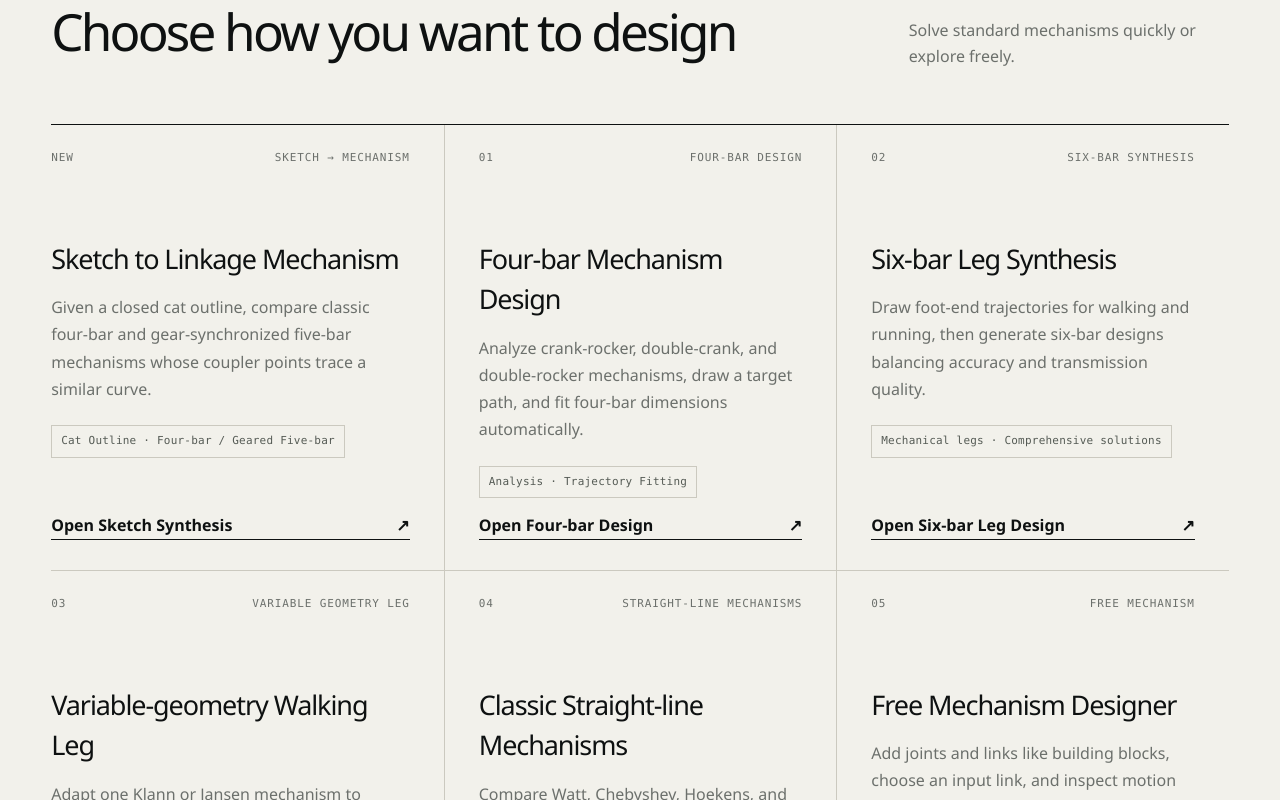
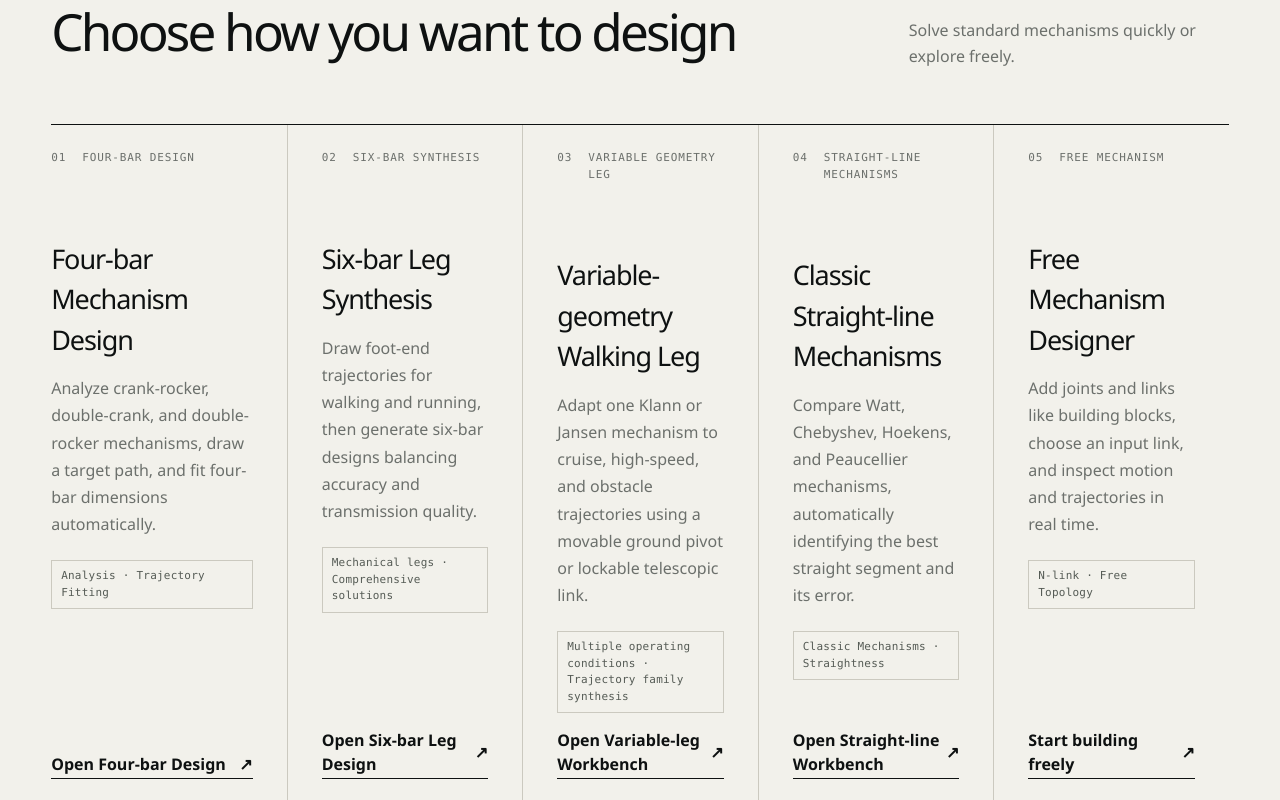
Before and after one commit to tutao0123/open-linkage, a Next.js app: page /en in a window 1280 px wide. Shown: the part 920-1720 px from the top of the page. Built offline with nearby package versions, Linux system fonts and the light colour scheme.

Commit message:
hide sketch tools behind dev page

```diff
--- /dev/null
+++ b/src/app/[locale]/dev/dev-page.module.css
@@ -0,0 +1,114 @@
+.shell {
+  min-height: 100vh;
+  padding: 28px clamp(22px, 5vw, 72px) 72px;
+  background: #f4f3ed;
+  color: #171b1a;
+}
+
+.nav {
+  display: flex;
+  justify-content: space-between;
+  align-items: center;
+  padding-bottom: 24px;
+  border-bottom: 1px solid #c9cbc3;
+}
+
+.nav a,
+.eyebrow,
+.badge,
+.meta {
+  font: 11px "Cascadia Mono", Consolas, monospace;
+  letter-spacing: .08em;
+  text-transform: uppercase;
+}
+
+.nav a:hover,
+.card a:hover {
+  background: #c7fb43;
+}
+
+.intro {
+  max-width: 820px;
+  padding: clamp(72px, 11vw, 150px) 0 70px;
+}
+
+.eyebrow {
+  margin: 0 0 18px;
+  color: #687068;
+}
+
+.intro h1 {
+  margin: 0;
+  font-size: clamp(52px, 8vw, 112px);
+  font-weight: 480;
+  line-height: .9;
+  letter-spacing: -.065em;
+}
+
+.intro p:last-child {
+  max-width: 610px;
+  margin: 30px 0 0;
+  color: #626962;
+  font-size: 16px;
+  line-height: 1.75;
+}
+
+.grid {
+  display: grid;
+  grid-template-columns: minmax(0, 1.5fr) minmax(230px, .5fr);
+  border-top: 1px solid #171b1a;
+  border-bottom: 1px solid #c9cbc3;
+}
+
+.card,
+.note {
+  padding: 34px 32px 36px 0;
+}
+
+.note {
+  padding-left: 32px;
+  border-left: 1px solid #c9cbc3;
+}
+
+.badge {
+  display: inline-block;
+  padding: 7px 9px;
+  border: 1px solid #171b1a;
+  background: #c7fb43;
+}
+
+.card h2 {
+  max-width: 720px;
+  margin: 72px 0 18px;
+  font-size: clamp(34px, 5vw, 68px);
+  font-weight: 500;
+  line-height: 1;
+  letter-spacing: -.055em;
+}
+
+.card p,
+.note p {
+  max-width: 650px;
+  color: #626962;
+  line-height: 1.7;
+}
+
+.card a {
+  display: flex;
+  justify-content: space-between;
+  max-width: 410px;
+  margin-top: 48px;
+  padding: 15px 0 7px;
+  border-bottom: 1px solid #171b1a;
+  font-weight: 700;
+}
+
+.meta {
+  color: #687068;
+}
+
+@media (max-width: 760px) {
+  .grid { grid-template-columns: 1fr; }
+  .note { padding-left: 0; border-top: 1px solid #c9cbc3; border-left: 0; }
+  .card { padding-right: 0; }
+}
--- /dev/null
+++ b/src/app/[locale]/dev/page.tsx
@@ -0,0 +1,50 @@
+import type { Metadata } from "next";
+import Link from "next/link";
+import { notFound } from "next/navigation";
+
+import { isLanguage } from "@/lib/i18n";
+
+import styles from "./dev-page.module.css";
+
+type Props = { params: Promise<{ locale: string }> };
+
+export const metadata: Metadata = {
+  title: "OpenLink Dev Lab",
+  robots: { index: false, follow: false },
+};
+
+export default async function DevPage({ params }: Props) {
+  const { locale } = await params;
+  if (!isLanguage(locale)) notFound();
+  const zh = locale === "zh";
+
+  return (
+    <main className={styles.shell}>
+      <nav className={styles.nav}>
+        <Link href={`/${locale}`}>OpenLinkage</Link>
+        <span className={styles.meta}>PRIVATE PREVIEW / DEV</span>
+      </nav>
+
+      <section className={styles.intro}>
+        <p className={styles.eyebrow}>EXPERIMENTAL WORKBENCHES</p>
+        <h1>{zh ? "开发实验室" : "Development lab"}</h1>
+        <p>{zh ? "尚未进入正式产品导航的实验功能。链接可直接访问，但不会出现在主页面或常规工作台入口中。" : "Experimental tools that are not yet part of the public product navigation. They remain directly accessible without appearing on the homepage."}</p>
+      </section>
+
+      <section className={styles.grid}>
+        <article className={styles.card}>
+          <span className={styles.badge}>ACTIVE EXPERIMENT</span>
+          <h2>Sketch → Mechanism</h2>
+          <p>{zh ? "从固定猫轮廓出发，对比四杆、齿轮同步 X–Y 与双槽凸轮方案，并观察绘图点如何形成目标轨迹。" : "Compare four-bar, geared X–Y and dual-groove cam solutions for the fixed cat outline, then inspect how the drawing point produces the target trajectory."}</p>
+          <Link href={`/${locale}/sketch-mechanism`}>
+            {zh ? "进入实验模块" : "Open experiment"}<span aria-hidden="true">↗</span>
+          </Link>
+        </article>
+        <aside className={styles.note}>
+          <p className={styles.meta}>VISIBILITY</p>
+          <p>{zh ? "此页面不在主导航中公开，也设置为不参与搜索引擎索引。后续功能稳定后，再决定是否进入正式工作台。" : "This page is absent from the main navigation and excluded from search indexing. It can move into the public workbenches after the feature matures."}</p>
+        </aside>
+      </section>
+    </main>
+  );
+}
--- /dev/null
+++ b/src/app/dev/page.tsx
@@ -0,0 +1,5 @@
+import { redirect } from "next/navigation";
+
+export default function LegacyDevPage() {
+  redirect("/zh/dev");
+}
--- a/src/app/globals.css
+++ b/src/app/globals.css
@@ -72,14 +72,15 @@ a { color:inherit; text-decoration:none; }
 .section-title>div>p { margin:0 0 12px; color:var(--muted); }
 .section-title h2 { margin:0; font-size:clamp(35px,4vw,58px); letter-spacing:-.055em; }
 .section-note { max-width:320px; margin:0; color:var(--muted); line-height:1.6; }
-.workbench-grid { display:grid; grid-template-columns:repeat(3,minmax(0,1fr)); border-top:1px solid var(--ink); }
+.workbench-grid { display:grid; grid-template-columns:repeat(5,minmax(0,1fr)); border-top:1px solid var(--ink); }
 .workbench-card { min-width:0; min-height:420px; padding:25px 34px 30px 0; display:flex; flex-direction:column; border-bottom:1px solid var(--line); }
 .workbench-card+.workbench-card { padding-left:34px; border-left:1px solid var(--line); }
-.workbench-card:nth-child(3n+1) { padding-left:0; border-left:0; }
-.workbench-meta { display:flex; flex-wrap:wrap; justify-content:space-between; gap:8px 18px; color:var(--muted); }
-.workbench-card h3 { margin:72px 0 15px; font-size:27px; letter-spacing:-.04em; overflow-wrap:anywhere; }
-.workbench-card>p { margin:0; color:var(--muted); line-height:1.7; }
-.workbench-status { width:fit-content; max-width:100%; margin-top:22px; padding:7px 9px; border:1px solid var(--line); color:#555b55; letter-spacing:.02em; overflow-wrap:anywhere; }
+.workbench-meta { min-width:0; display:grid; grid-template-columns:auto minmax(0,1fr); gap:16px; align-items:start; color:var(--muted); }
+.workbench-meta>span { min-width:0; }
+.workbench-meta>span:last-child { overflow-wrap:anywhere; }
+.workbench-card h3 { margin:72px 0 15px; font-size:27px; letter-spacing:-.04em; }
+.workbench-card>p { margin:0; color:var(--muted); line-height:1.7; overflow-wrap:anywhere; }
+.workbench-status { align-self:flex-start; width:fit-content; max-width:100%; margin-top:22px; padding:7px 9px; border:1px solid var(--line); color:#555b55; letter-spacing:.02em; white-space:normal; overflow-wrap:anywhere; }
 .workbench-card>a { margin-top:auto; padding:15px 0 2px; display:flex; justify-content:space-between; align-items:center; border-bottom:1px solid var(--ink); font-weight:680; }
 .workbench-card>a:hover { padding-left:9px; padding-right:9px; background:var(--acid); }
 footer { display:flex; justify-content:space-between; padding:24px 0 34px; border-top:1px solid var(--line); color:var(--muted); }
--- a/src/components/four-bar-lab.tsx
+++ b/src/components/four-bar-lab.tsx
@@ -325,7 +325,6 @@ export function FourBarLab() {
           OpenLinkage
         </Link>
         <div className={styles.headerMeta}>
-          <Link href="/sketch-mechanism">草图生成机构</Link>
           <Link href="/straight-line">直线机构</Link>
           <Link href="/leg">六杆腿设计</Link>
           <Link href="/variable-leg">可变步行腿</Link>
--- a/src/components/home-page.tsx
+++ b/src/components/home-page.tsx
@@ -4,15 +4,6 @@ import { MechanismPreview } from "@/components/mechanism-preview";
 import { localizeReactTree, type Language } from "@/lib/i18n";
 
 const workbenches = [
-  {
-    number: "NEW",
-    eyebrow: "SKETCH \u2192 MECHANISM",
-    title: "\u8349\u56fe\u751f\u6210\u8fde\u6746\u673a\u6784",
-    text: "\u7ed9\u5b9a\u732b\u8f6e\u5ed3\u95ed\u5408\u66f2\u7ebf\uff0c\u5bf9\u6bd4\u7ecf\u5178\u56db\u6746\u4e0e\u9f7f\u8f6e\u540c\u6b65\u4e94\u6746\u673a\u6784\uff0c\u8ba9\u8fde\u6746\u7ed8\u56fe\u70b9\u63cf\u51fa\u76f8\u4f3c\u8f68\u8ff9\u3002",
-    href: "/sketch-mechanism",
-    action: "\u6253\u5f00\u8349\u56fe\u751f\u6210\u673a\u6784",
-    status: "\u732b\u8f6e\u5ed3 \u00b7 \u56db\u6746 / \u9f7f\u8f6e\u4e94\u6746",
-  },
   {
     number: "01",
     eyebrow: "FOUR-BAR DESIGN",
```
Also changed, not shown: 1 other file (tests, documents, lock files or other folders).
